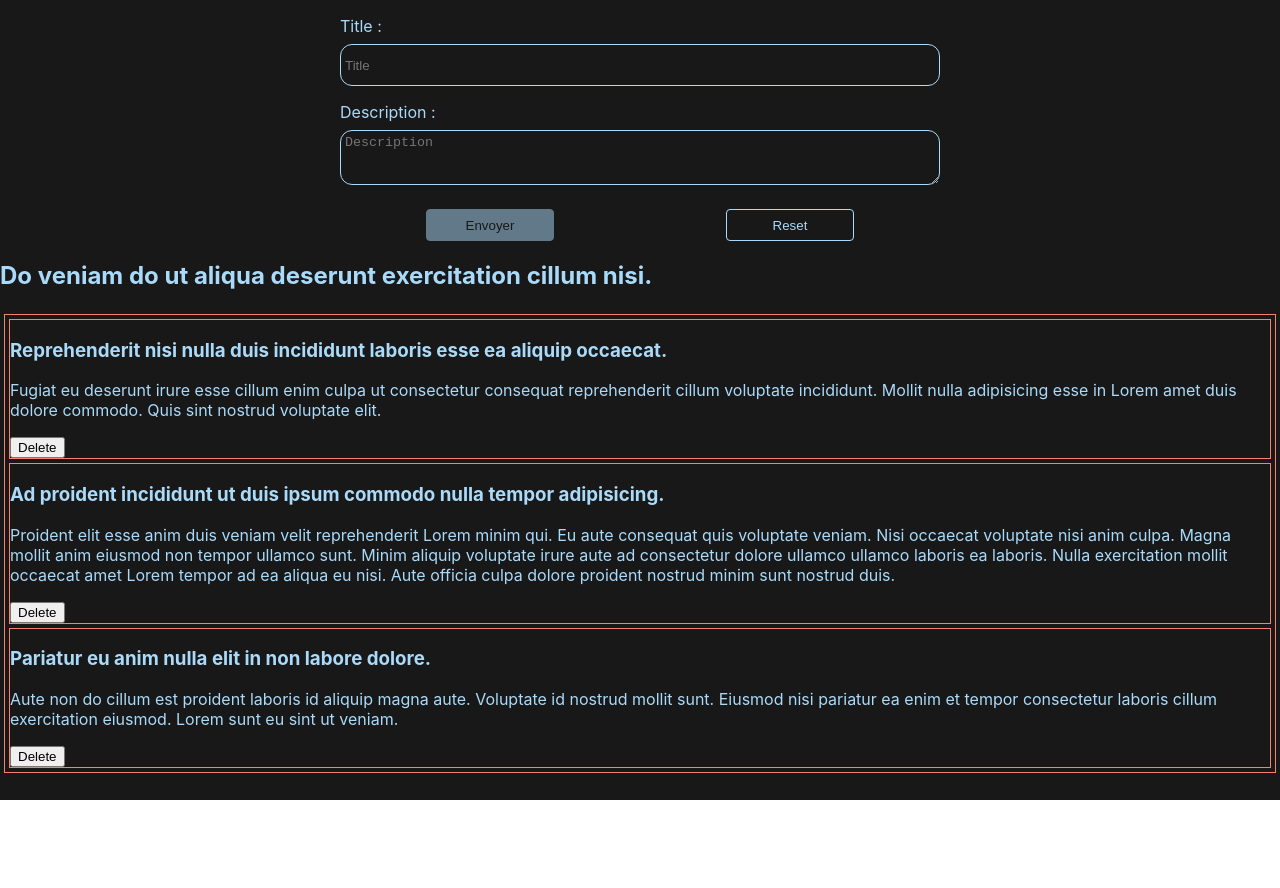
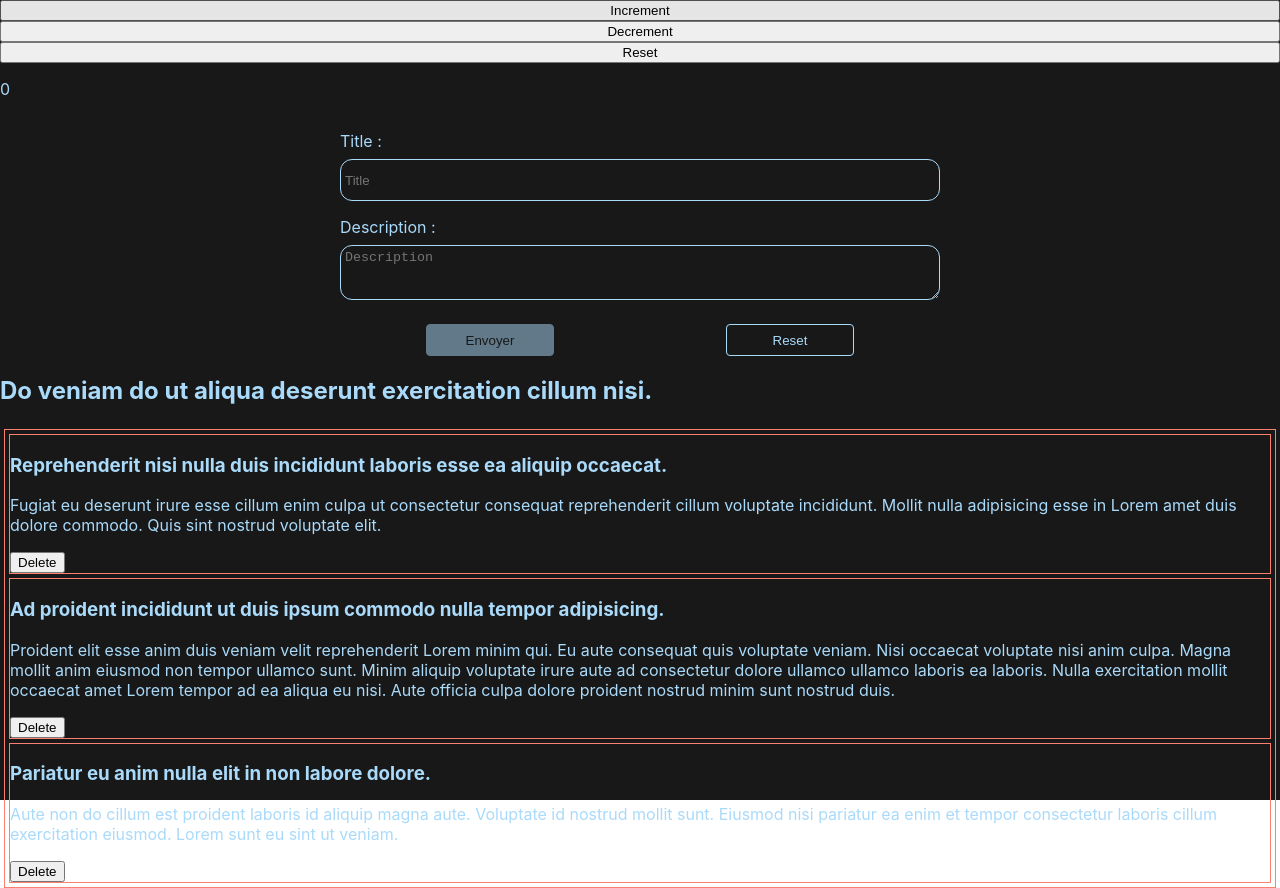
Before and after one commit to RShw/react-app-course, a React (Create React App) app: page / in a window 1280 px wide. Before the commit the page ends 800 px from the top, so only its background shows below. Built offline with nearby package versions, Linux system fonts and the light colour scheme; the HTML template or start-up script is replaced by a standard one.

Commit message:
State 1 : Example of reducer

```diff
--- a/src/App.js
+++ b/src/App.js
@@ -3,6 +3,7 @@ import { styles } from "./styles"
 import ListImage from "./components/ListImage";
 import FormImage from "./components/FormImage";
 import ImageProvider from "./hooks/ImageProvider";
+import Counter from "./components/Counter";
 
 //Import for Basix Example of useContext
 // import UserProvider from "./ContextProviderExample/hooks/UserContext";
@@ -12,6 +13,7 @@ function App() {
 
   return (
     <div style={styles.container}>
+      <Counter/>
       <ImageProvider>
         <FormImage/>
         <ListImage/>
--- a/src/components/Counter/index.js
+++ b/src/components/Counter/index.js
@@ -1,25 +1,32 @@
-import React, {useReducer, useState} from 'react'
+import React, {useReducer} from 'react'
 import { styles } from './styles'
 
 export default function Counter() {
 
     const initialState = 0
 
-    const reducer = () => {
-
-    }
-
-    const initializer = () => {
-
+    const reducer = (state, action) => {
+      switch(action.type) {
+        case 'increment':
+          return state + action.payload.step
+        case 'decrement':
+          return state - action.payload.step
+        case 'reset':
+          return initialState
+        default:
+          return state
+      }
     }
 
     ///Hook useRecucer
-    const [state, dispatch] = useReducer(reducer, initialState, initializer)
+    const [state, dispatch] = useReducer(reducer, initialState)
 
   return (
     <>
-        <button onClick={() => dispatch()}>Add</button>
-        <p style={styles.text}>{state}</p>
+      <button onClick={() => dispatch({type: "increment", payload: {step: 2}})}>Increment</button>
+      <button onClick={() => dispatch({type: "decrement", payload: {step: 3}})}>Decrement</button>
+      <button onClick={() => dispatch({type: "reset"})}>Reset</button>
+      <p style={styles.text}>{state}</p>
     </>
   )
 }
```
